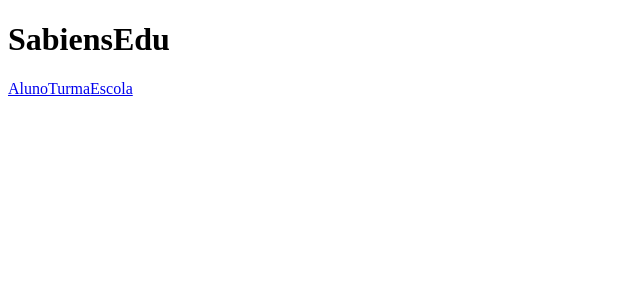
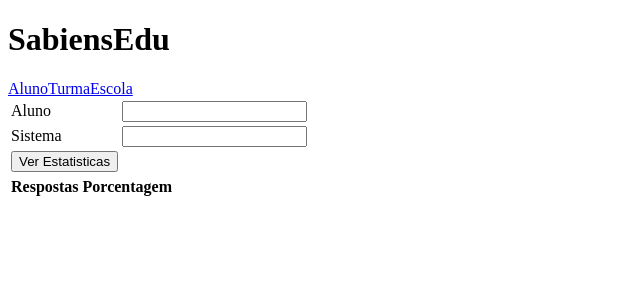
Before and after one commit to rpss2/sabiens-edu, an Angular app in the folder front-end/: page /estStudent in a window 1280 px wide. Shown: the top 300 px of the page, without its empty margins (0-640 px from the left). Built offline with nearby package versions, Linux system fonts and the light colour scheme.

Commit message:
[#153347772]Funcionalidade para o cenario: estatisticas de um aluno

```diff
--- a/front-end/src/app/estStudent.component.html
+++ b/front-end/src/app/estStudent.component.html
@@ -1,10 +1,35 @@
 <!DOCTYPE html>
-<html lang="en">
-<head>
-    <meta charset="UTF-8">
-    <title>Title</title>
-</head>
-<body>
+<html>
+<table>
+    <tr>
+        <td><label>Aluno </label></td>
+        <td><input [(ngModel)]="aluno" name="aluno"></td>
+    </tr>
+    <tr>
+        <td><label>Sistema </label></td>
+        <td><input [(ngModel)]="sistema" name="sistema"></td>
+    </tr>
+    <tr>
+        <td><button (click)="gerarEstatisticas(aluno, sistema)">Ver Estatisticas</button></td>
+    </tr>
+</table>
 
-</body>
+<table>
+    <tr>
+        <th>Respostas</th>
+        <th>Porcentagem</th>
+    </tr>
+    <tr>
+        <td>
+            <table>
+                <tr *ngFor="let r of respostas" name="respostasList">
+                    <td [id]="r">{{r}}</td>
+                </tr>
+            </table>
+        </td>
+        <td *ngIf="flag">
+            <input [(ngModel)]="porcentagem" name="porcent" disabled>
+        </td>
+    </tr>
+</table>
 </html>
--- a/front-end/src/app/formulario.ts
+++ b/front-end/src/app/formulario.ts
@@ -8,6 +8,7 @@ export class Formulario extends Material {
      */
     constructor(nome: string, id: string, descricao: string) {
         super(nome, id, descricao);
+        this._questoes= [];
     }
     /*
     .
@@ -20,9 +21,7 @@ export class Formulario extends Material {
         this._questoes = value;
     }
     public adicionarQuestao(questao: Questao, i: number): boolean {
-    /*
-    adicionar coisas (isso é um esqueleto)
-     */
+        this._questoes[i] = questao;
         return true;
     }
     public removeQuestao(i: number): boolean {
```
Lines whose indentation alone changed are shown as unchanged.
